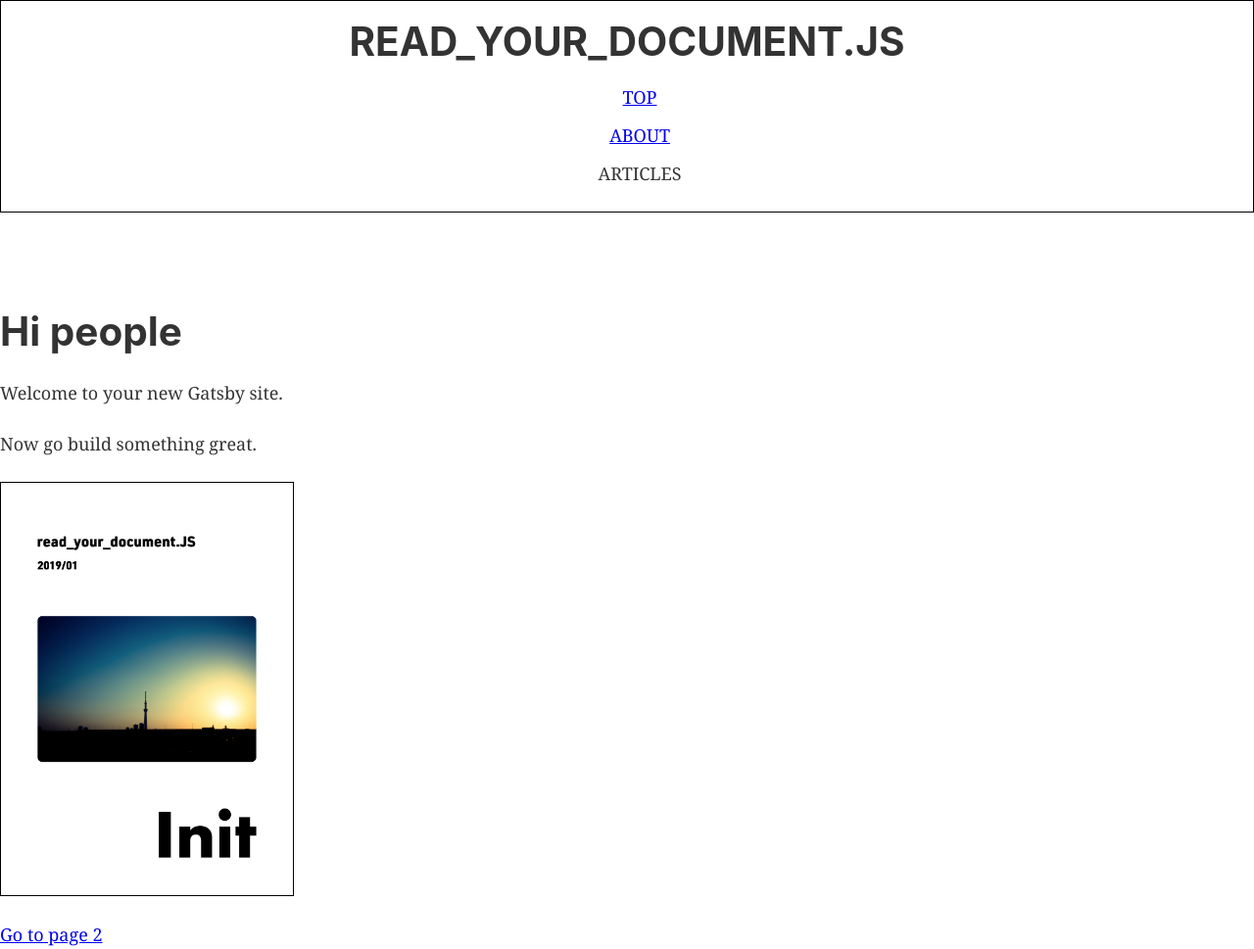
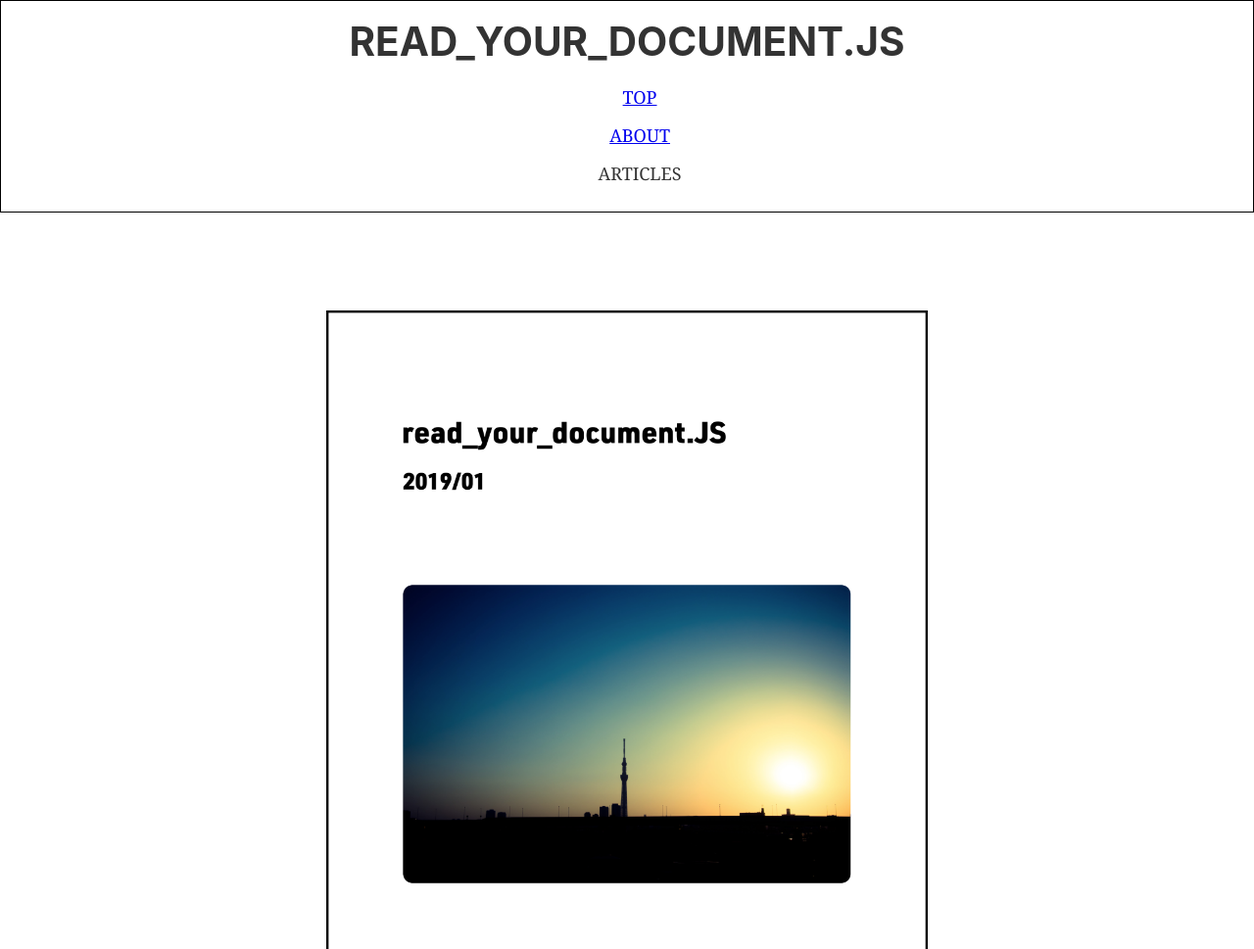
Before and after one commit to read-your-document-JS/rydjs.com, a Gatsby site: page / in a window 1280 px wide. Shown: the top 969 px of the page at 98% size. Built offline with nearby package versions, Linux system fonts and the light colour scheme; Gatsby itself is replaced by a stand-in of ours.

Commit message:
トップページ

```diff
--- a/src/pages/index.js
+++ b/src/pages/index.js
@@ -1,5 +1,4 @@
 import React from 'react'
-import { Link } from 'gatsby'
 
 import Layout from '../components/layout'
 import Image from '../components/image'
@@ -7,14 +6,10 @@ import SEO from '../components/seo'
 
 const IndexPage = () => (
   <Layout>
-    <SEO title="Home" keywords={[`gatsby`, `application`, `react`]} />
-    <h1>Hi people</h1>
-    <p>Welcome to your new Gatsby site.</p>
-    <p>Now go build something great.</p>
-    <div style={{ maxWidth: `300px`, marginBottom: `1.45rem` }}>
+    <SEO title="READ_YOUR_DOCUMENT.JS" keywords={[`JavaScript`, `Zine`, `Magazine`]} />
+    <div style={{ maxWidth: `614px`, marginBottom: `1.45rem`, margin: `0 auto` }}>
       <Image />
     </div>
-    <Link to="/page-2/">Go to page 2</Link>
   </Layout>
 )
 
```
